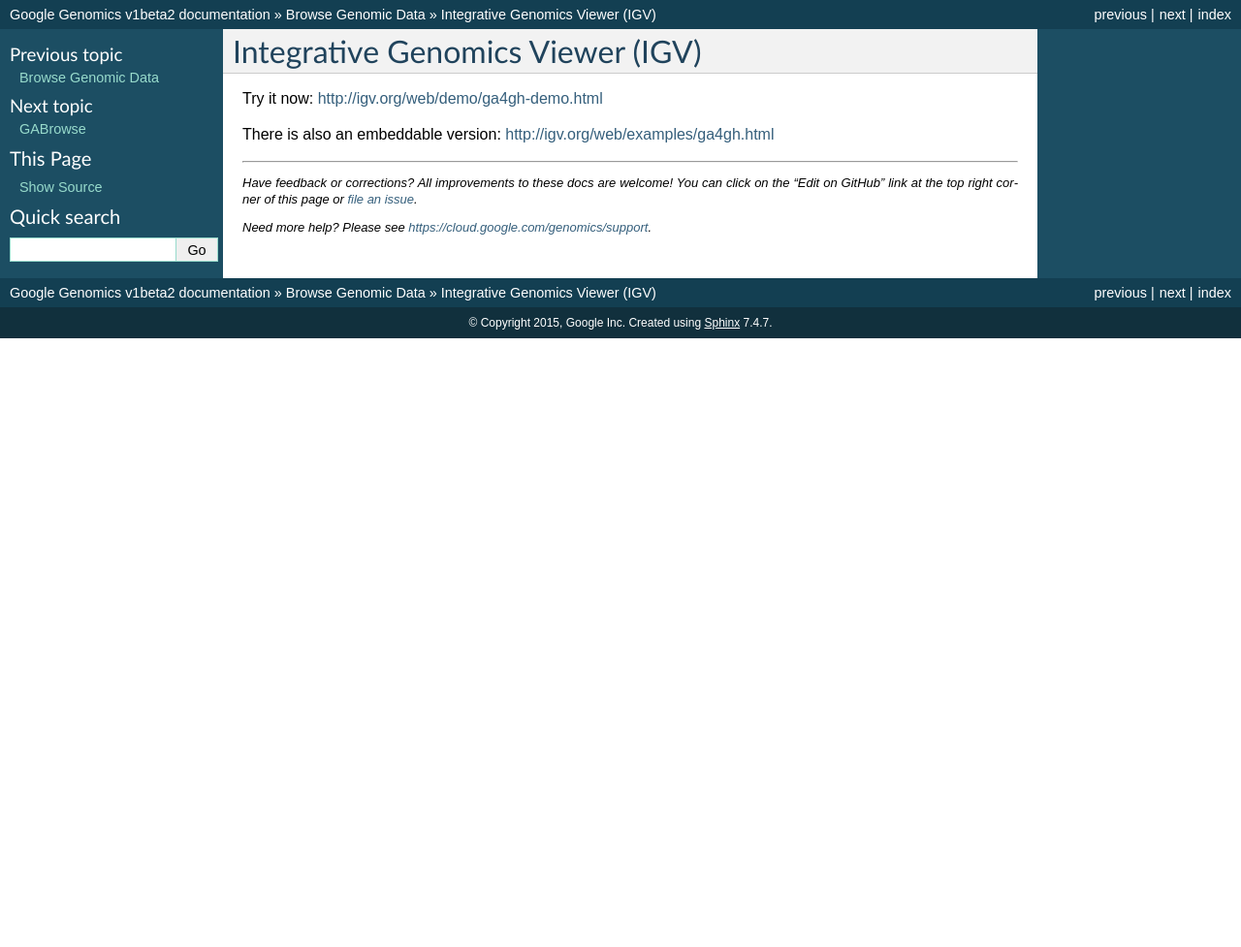
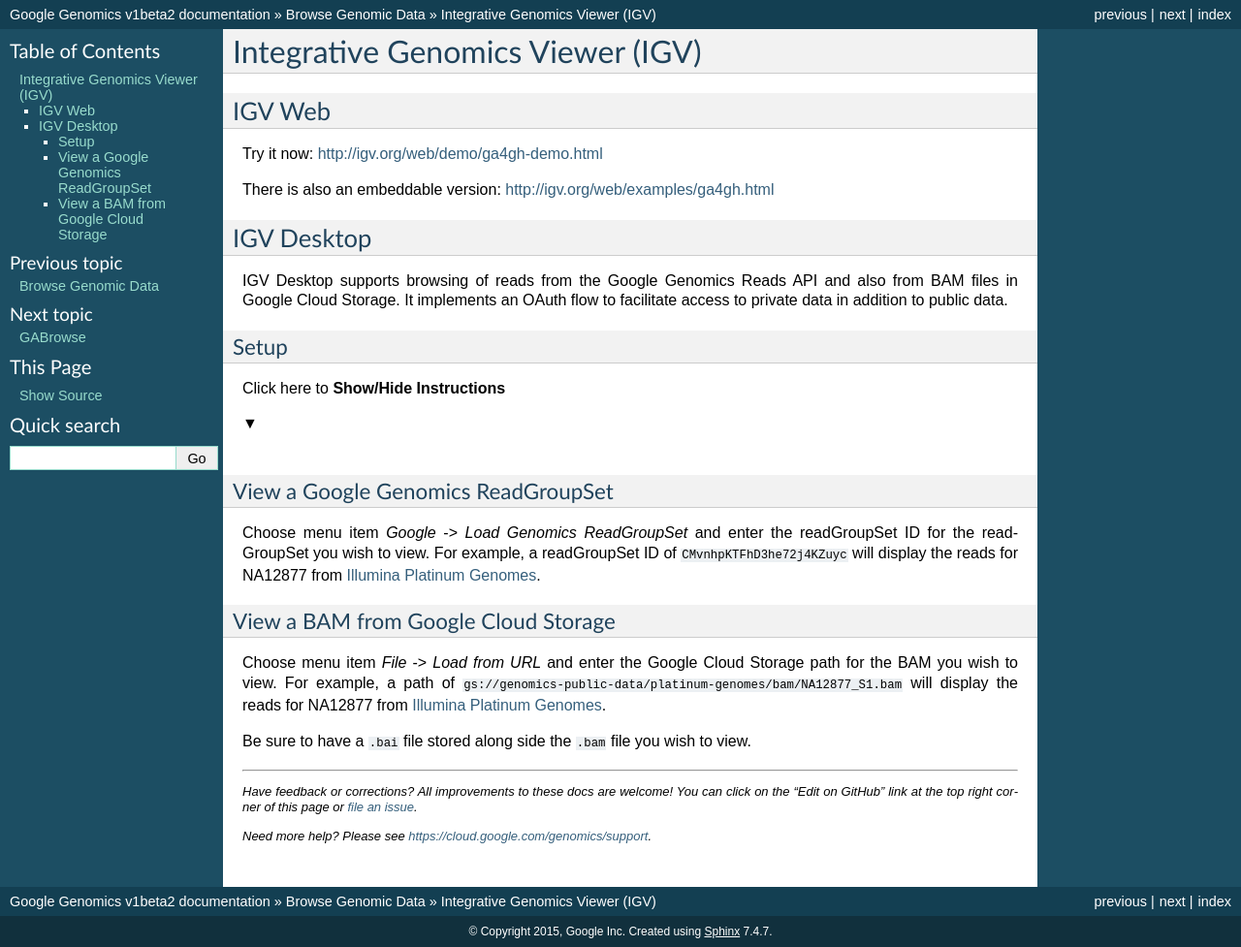
Before and after one commit to googlegenomics/readthedocs, a Sphinx documentation site: the page built from docs/source/use_cases/browse_genomic_data/igv.rst, in a window 1280 px wide. Shown: the whole page at 97% size. Built offline with Sphinx 7.4.7, drawn with Linux system fonts in a browser that asks for light colours; before the commit the page ends 900 px from its top, so only the background shows below that.

Commit message:
Add instructions for IGV Desktop.

```diff
--- /dev/null
+++ b/docs/source/includes/igv_desktop_setup.rst
@@ -0,0 +1,11 @@
+  1. Install or upgrade IGV Deskop to ensure you have a recent version. IGV Desktop can be obtained from http://www.broadinstitute.org/software/igv/download
+
+  2. Change preferences so that the Google menu is displayed. Choose menu item `View` -> `Preferences` and check the box next to `Enable Google access`.
+
+    .. image:: /_static/igv_enable_google.png
+      :alt: Enable Google Access
+
+  3. Log into Google. Choose menu item `Google` -> `Login ...` and follow the OAuth prompts.
+
+    .. image:: /_static/log_into_google.png
+      :alt: Log into Google
--- a/docs/source/use_cases/browse_genomic_data/igv.rst
+++ b/docs/source/use_cases/browse_genomic_data/igv.rst
@@ -1,6 +1,38 @@
 Integrative Genomics Viewer (IGV)
 =================================
+
+IGV Web
+-------
 
 Try it now: http://igv.org/web/demo/ga4gh-demo.html
 
 There is also an embeddable version: http://igv.org/web/examples/ga4gh.html
+
+IGV Desktop
+-----------
+
+IGV Desktop supports browsing of reads from the Google Genomics Reads API and also from BAM files in Google Cloud Storage.  It implements an OAuth flow to facilitate access to private data in addition to public data.
+
+Setup
+^^^^^^
+.. container:: toggle
+
+    .. container:: header
+
+        Click here to **Show/Hide Instructions**
+
+    .. container:: content
+
+      .. include:: /includes/igv_desktop_setup.rst
+
+View a Google Genomics ReadGroupSet
+^^^^^^^^^^^^^^^^^^^^^^^^^^^^^^^^^^^^
+
+Choose menu item `Google` -> `Load Genomics ReadGroupSet` and enter the readGroupSet ID for the readGroupSet you wish to view.  For example, a readGroupSet ID of ``CMvnhpKTFhD3he72j4KZuyc`` will display the reads for NA12877 from :doc:`/use_cases/discover_public_data/platinum_genomes`.
+
+View a BAM from Google Cloud Storage
+^^^^^^^^^^^^^^^^^^^^^^^^^^^^^^^^^^^^
+
+Choose menu item `File` -> `Load from URL` and enter the Google Cloud Storage path for the BAM you wish to view.  For example, a path of ``gs://genomics-public-data/platinum-genomes/bam/NA12877_S1.bam`` will display the reads for NA12877 from :doc:`/use_cases/discover_public_data/platinum_genomes`.
+
+Be sure to have a ``.bai`` file stored along side the ``.bam`` file you wish to view.
--- a/docs/source/use_cases/discover_public_data/platinum_genomes.rst
+++ b/docs/source/use_cases/discover_public_data/platinum_genomes.rst
@@ -8,6 +8,10 @@
 
 * Google Cloud Storage folder `gs://genomics-public-data/platinum-genomes <https://console.developers.google.com/storage/genomics-public-data/platinum-genomes/>`_
 * Google Genomics Dataset ID `3049512673186936334 <https://developers.google.com/apis-explorer/#p/genomics/v1beta2/genomics.datasets.get?datasetId=3049512673186936334>`_
+
+  * `ReadGroupSet IDs <https://developers.google.com/apis-explorer/#p/genomics/v1beta2/genomics.readgroupsets.search?fields=readGroupSets(id%252Cname)&_h=5&resource=%257B%250A++%2522datasetIds%2522%253A+%250A++%255B%25223049512673186936334%2522%250A++%255D%250A%257D&>`_
+  * `Variant Reference Bounds <https://developers.google.com/apis-explorer/#p/genomics/v1beta2/genomics.variantsets.get?variantSetId=3049512673186936334&_h=2&>`_
+
 * Google BigQuery Dataset ID `genomics-public-data:platinum_genomes <https://bigquery.cloud.google.com/table/genomics-public-data:platinum_genomes.variants>`_
 
 Beacon
```
Also changed, not shown: docs/source/use_cases/discover_public_data/1000_genomes.rst (+7 -0 lines), docs/source/_static/igv_enable_google.png (added), docs/source/_static/log_into_google.png (added).
